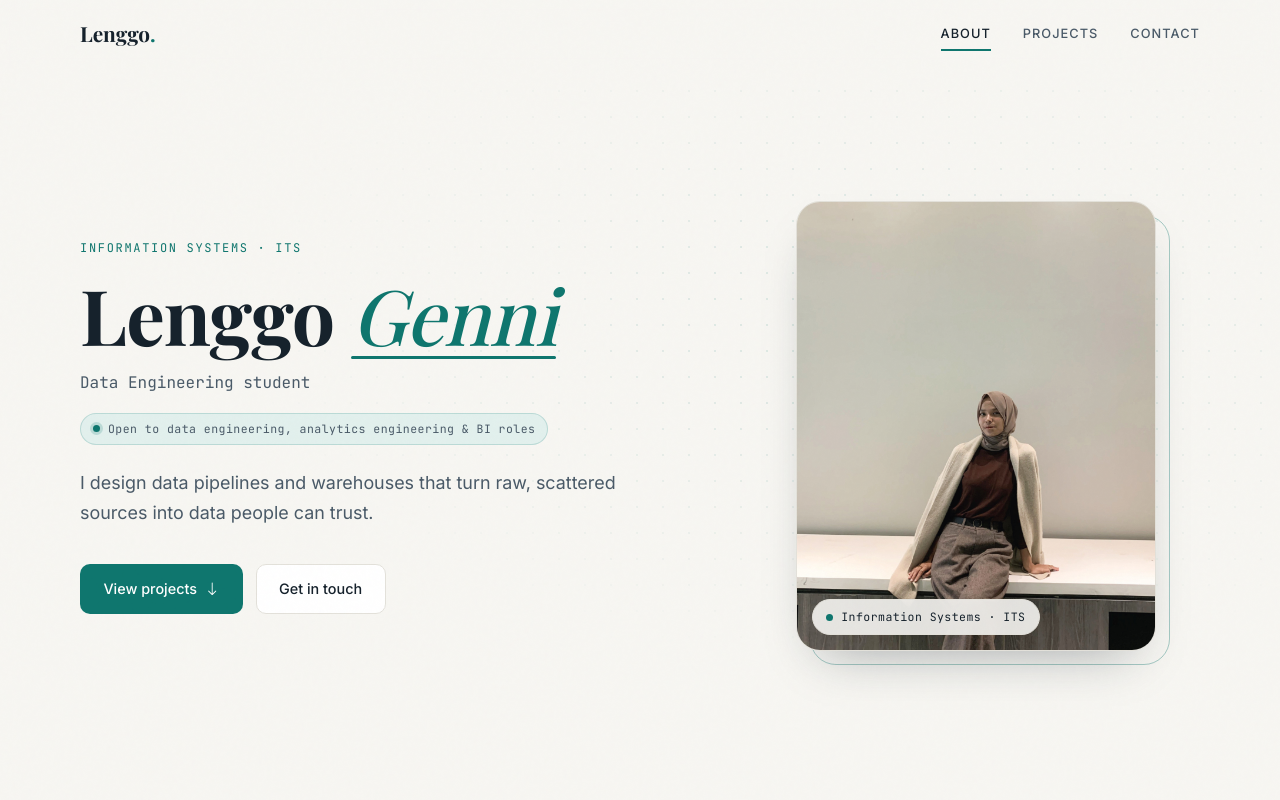
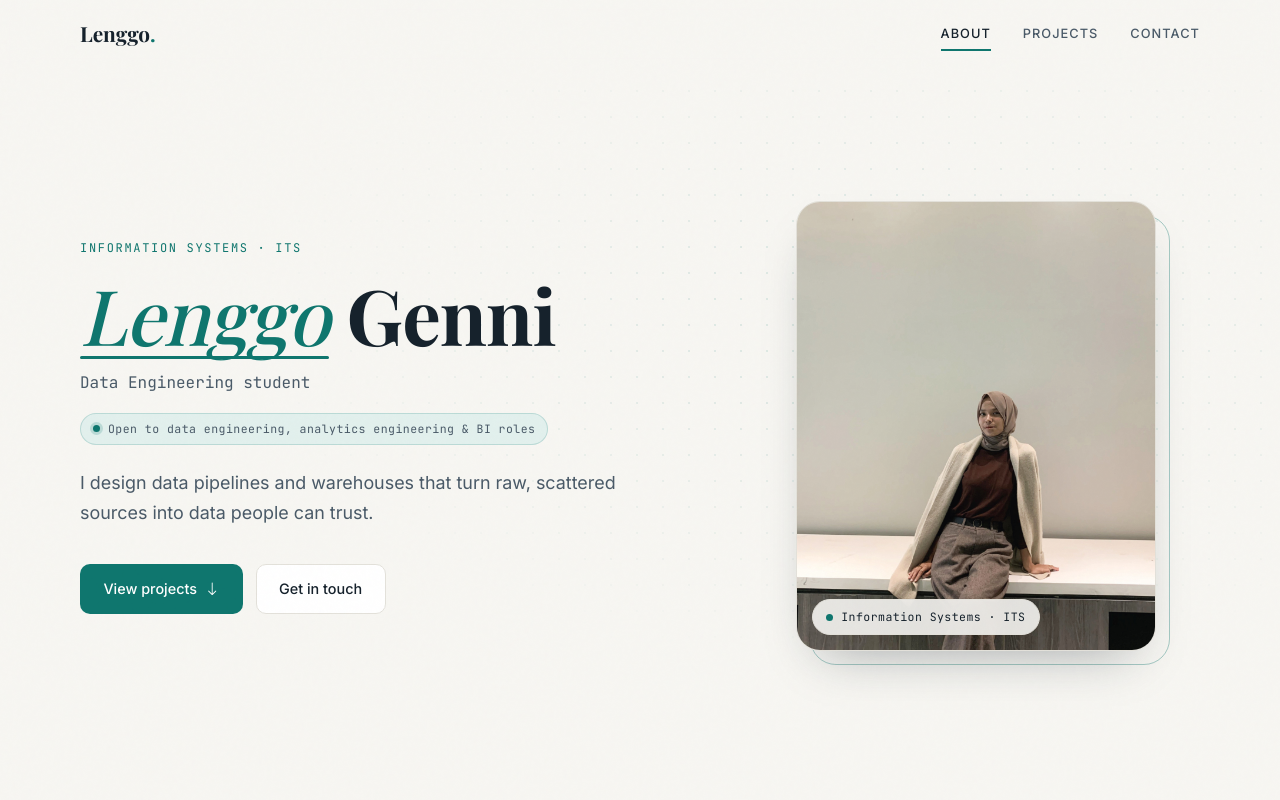
Before and after one commit to putrilenggogenni/putrilenggogenni.github.io, a plain HTML site: page index.html in a window 1280 px wide. Shown: the top 800 px of the page. Drawn offline with nearby package versions, Linux system fonts and the light colour scheme; a web font is replaced by a local one.

Commit message:
Design: highlight Lenggo (not Genni) in hero name

```diff
--- a/index.html
+++ b/index.html
@@ -44,7 +44,7 @@
       <div class="container hero__grid">
         <div class="hero__text">
           <p class="eyebrow">Information Systems · ITS</p>
-          <h1 class="hero__name">Lenggo <em>Genni</em></h1>
+          <h1 class="hero__name"><em>Lenggo</em> Genni</h1>
           <p class="hero__role">Data Engineering student</p>
 <p class="hero__avail"><span class="hero__avail-dot" aria-hidden="true"></span>Open to data engineering, analytics engineering &amp; BI roles</p>
           <p class="hero__lede">
```
